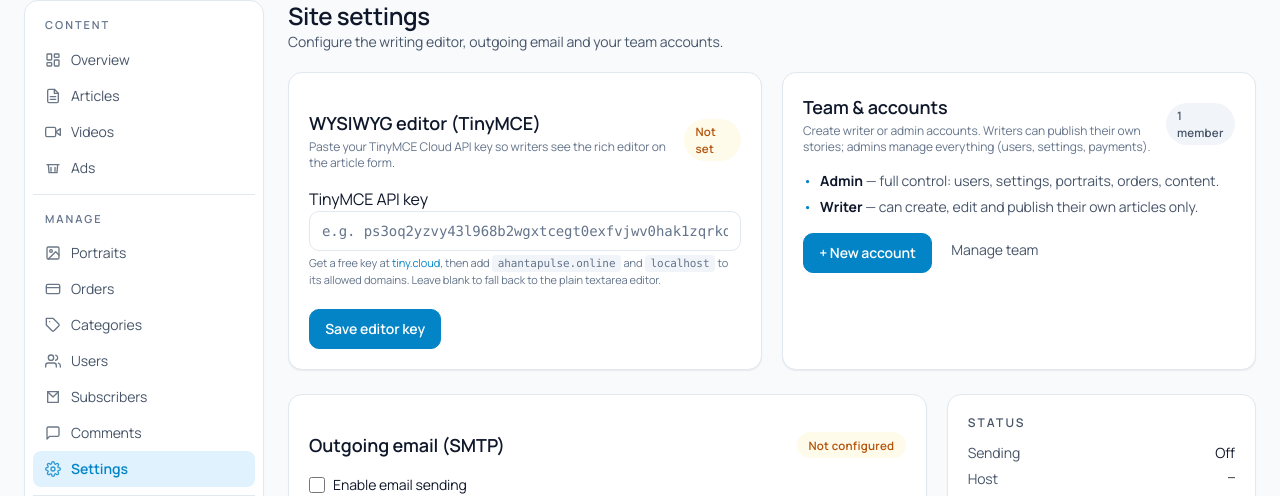
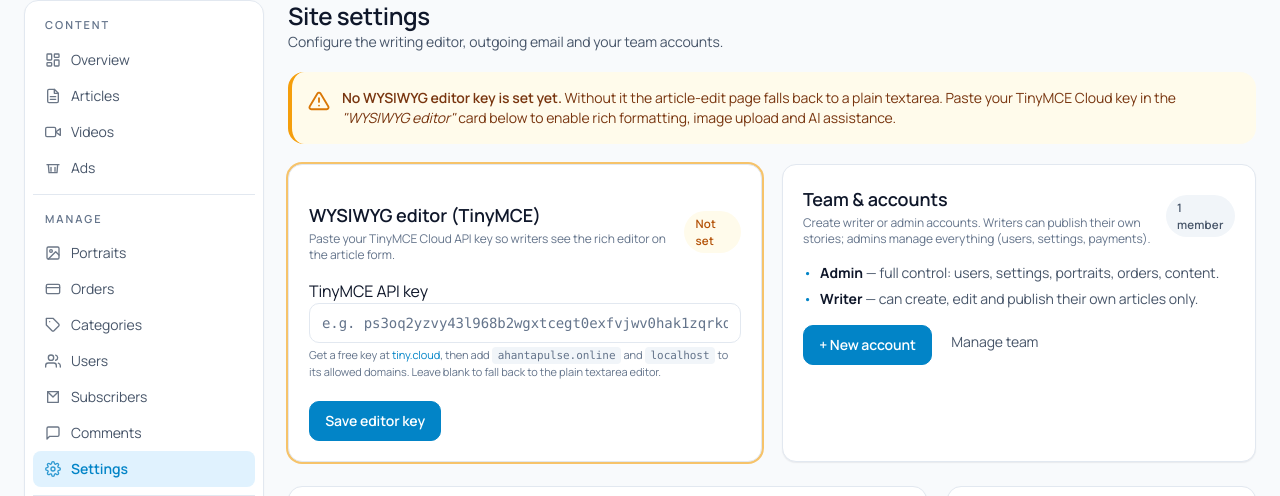
Before and after one commit to androidnega/pythontry, a Flask app: page /dashboard/settings in a window 1280 px wide. Shown: the part 81-577 px from the top of the page. Run offline with Flask 3, Linux system fonts and the light colour scheme; a user stored in the database is signed in; some libraries are stand-ins or nearby versions.

Commit message:
Settings: unmissable amber alert when no TinyMCE key is set
When tinymce_key_set is False, the settings page now renders:
- a large amber alert at the very top of the page pointing the admin
  to the WYSIWYG editor card below, and
- a 2px amber ring around the WYSIWYG editor card itself.

Removes any chance of the admin scrolling past the API-key form when
the editor isn't configured.

Co-authored-by: Cursor <cursoragent@cursor.com>

```diff
--- a/templates/admin/settings.html
+++ b/templates/admin/settings.html
@@ -8,10 +8,31 @@
   <p class="text-sm text-muted">Configure the writing editor, outgoing email and your team accounts.</p>
 </header>
 
+{# Big, impossible-to-miss notice when no TinyMCE key is configured. #}
+{% if not tinymce_key_set %}
+  <div class="mb-5 flex items-start gap-3 rounded-2xl border-l-4 border-amber-500 bg-amber-50 p-4 text-sm
+              dark:bg-amber-900/20 dark:border-amber-400">
+    <svg xmlns="http://www.w3.org/2000/svg" width="22" height="22" viewBox="0 0 24 24" fill="none"
+         stroke="currentColor" stroke-width="2" stroke-linecap="round" stroke-linejoin="round"
+         class="mt-0.5 shrink-0 text-amber-600 dark:text-amber-400">
+      <path d="M10.29 3.86 1.82 18a2 2 0 0 0 1.71 3h16.94a2 2 0 0 0 1.71-3L13.71 3.86a2 2 0 0 0-3.42 0z"/>
+      <line x1="12" y1="9" x2="12" y2="13"/>
+      <line x1="12" y1="17" x2="12.01" y2="17"/>
+    </svg>
+    <div class="text-amber-900 dark:text-amber-100">
+      <strong class="font-semibold">No WYSIWYG editor key is set yet.</strong>
+      Without it the article-edit page falls back to a plain textarea.
+      Paste your TinyMCE Cloud key in the <em>"WYSIWYG editor"</em> card below
+      to enable rich formatting, image upload and AI assistance.
+    </div>
+  </div>
+{% endif %}
+
 {# ───────────────────────────── Row 1: editor key + team ───────────────────────────── #}
 <div class="grid gap-5 lg:grid-cols-2 mb-6">
   {# ── TinyMCE editor key ─────────────────────────────────────────── #}
-  <form method="post" class="card p-5 space-y-4">
+  <form method="post" id="tinymce-card" class="card p-5 space-y-4
+              {% if not tinymce_key_set %}ring-2 ring-amber-500/60 dark:ring-amber-400/50{% endif %}">
     {{ tinymce_form.csrf_token }}
     <div class="flex items-center justify-between gap-3">
       <div>
```
